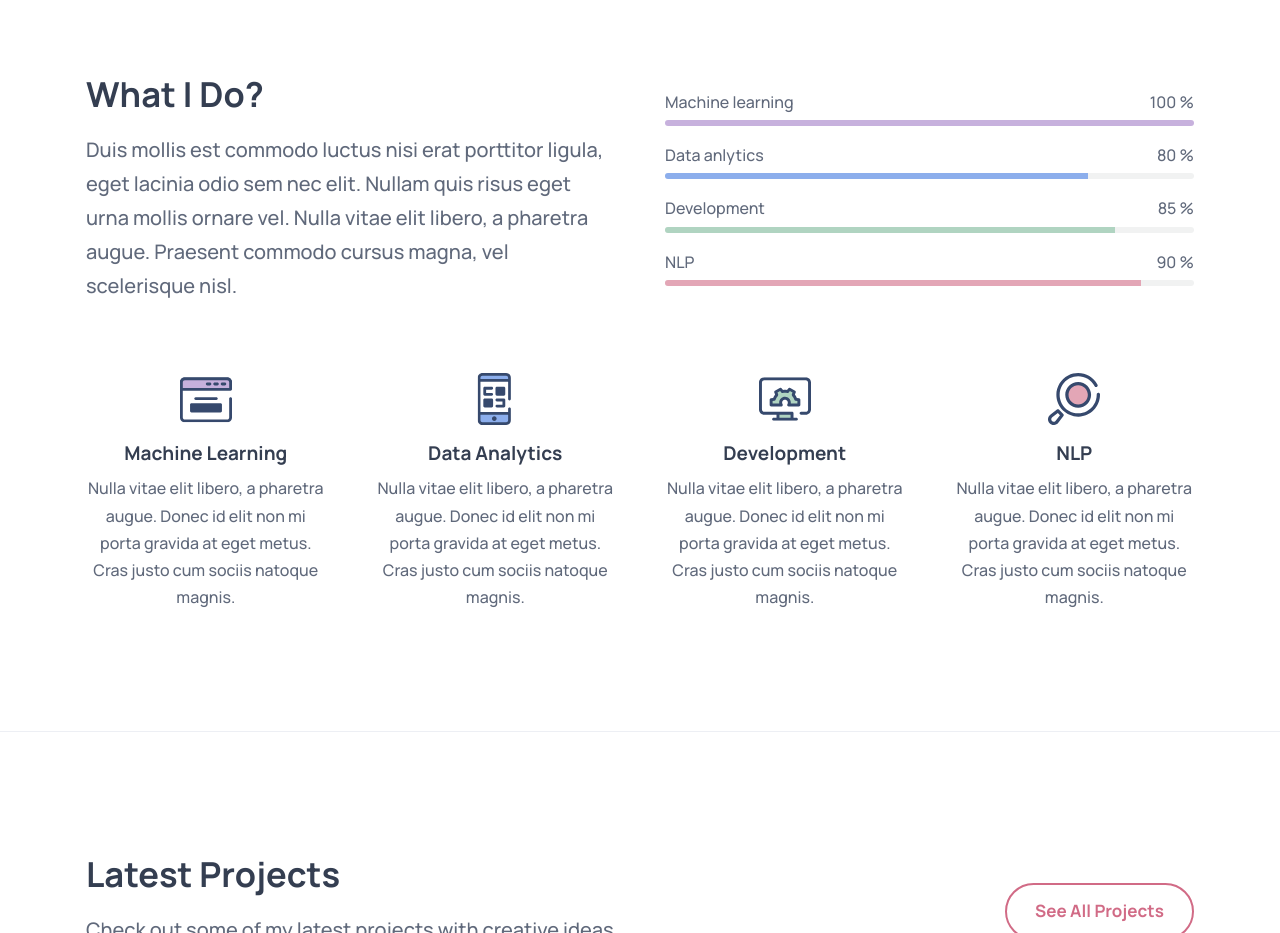
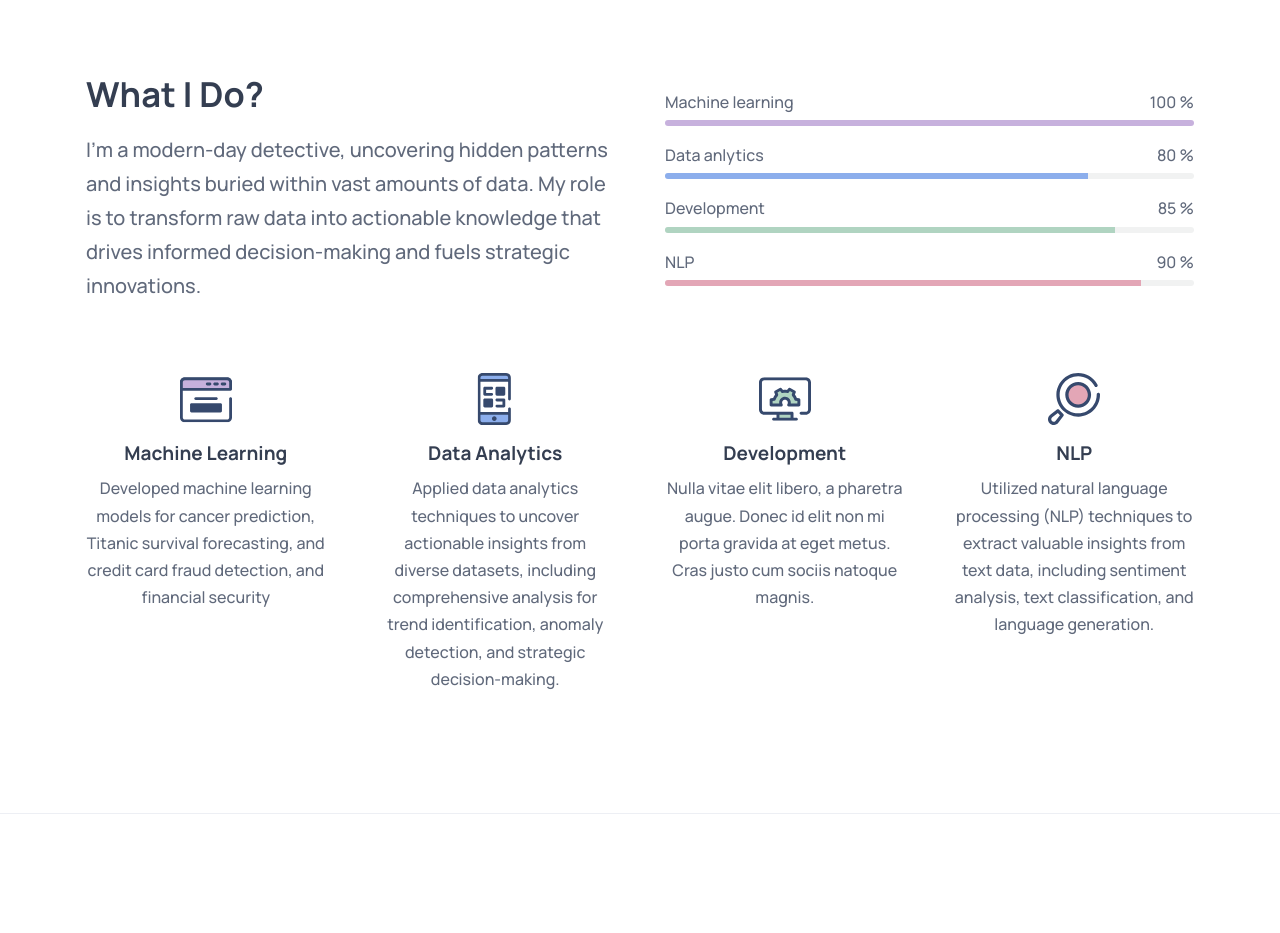
Before and after one commit to ViHubcode/Portfolio_Site, a plain HTML site: page index.html in a window 1280 px wide. Shown: the part 800-1733 px from the top of the page. Drawn offline with nearby package versions, Linux system fonts and the light colour scheme.

Commit message:
Edited git

```diff
--- a/index.html
+++ b/index.html
@@ -172,7 +172,7 @@
             </p>
 
             <div class="btn-wrapper" data-reveal="top" data-reveal-delay="1s">
-              <a href="#" class="btn btn-primary">Github</a>
+              <a href="https://github.com/ViHubcode" class="btn btn-primary">Github</a>
 
               <a href="#" class="btn btn-secondary">Contact Me</a>
             </div>
@@ -199,9 +199,9 @@
               <h2 class="h2 section-title">What I Do?</h2>
 
               <p class="section-text">
-                Duis mollis est commodo luctus nisi erat porttitor ligula, eget lacinia odio sem nec elit. Nullam quis
-                risus eget urna mollis ornare vel. Nulla vitae elit libero, a pharetra augue. Praesent commodo cursus
-                magna, vel scelerisque nisl.
+                I’m a modern-day detective, uncovering hidden patterns and insights buried within vast amounts of data.
+                 My role is to transform raw data into actionable knowledge that drives informed decision-making
+                 and fuels strategic innovations.
               </p>
             </div>
 
@@ -279,8 +279,8 @@
                 <h3 class="h4 card-title">Machine Learning</h3>
 
                 <p class="card-text">
-                  Nulla vitae elit libero, a pharetra augue. Donec id elit non mi porta gravida at eget metus. Cras
-                  justo cum sociis natoque magnis.
+                  Developed machine learning models for cancer prediction, Titanic survival forecasting,
+                  and credit card fraud detection, and financial security
                 </p>
 
               </div>
@@ -296,8 +296,8 @@
                 <h3 class="h4 card-title">Data Analytics</h3>
 
                 <p class="card-text">
-                  Nulla vitae elit libero, a pharetra augue. Donec id elit non mi porta gravida at eget metus. Cras
-                  justo cum sociis natoque magnis.
+                  Applied data analytics techniques to uncover actionable insights from diverse datasets, including
+                   comprehensive analysis for trend identification, anomaly detection, and strategic decision-making.
                 </p>
 
               </div>
@@ -331,8 +331,8 @@
                 <h3 class="h4 card-title">NLP</h3>
 
                 <p class="card-text">
-                  Nulla vitae elit libero, a pharetra augue. Donec id elit non mi porta gravida at eget metus. Cras
-                  justo cum sociis natoque magnis.
+                  Utilized natural language processing (NLP) techniques to extract valuable insights from text data,
+                   including sentiment analysis, text classification, and language generation.
                 </p>
 
               </div>
```
